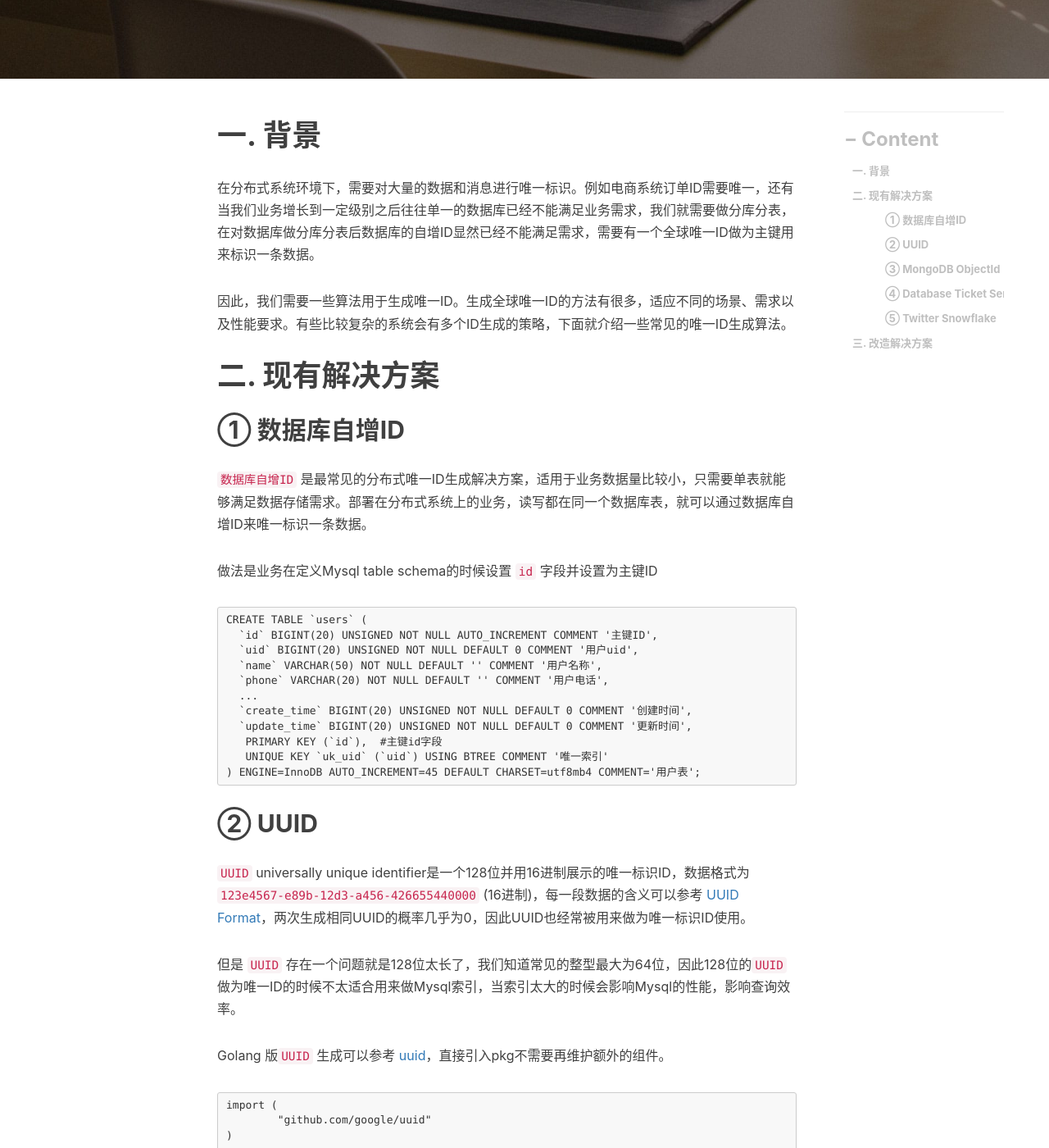
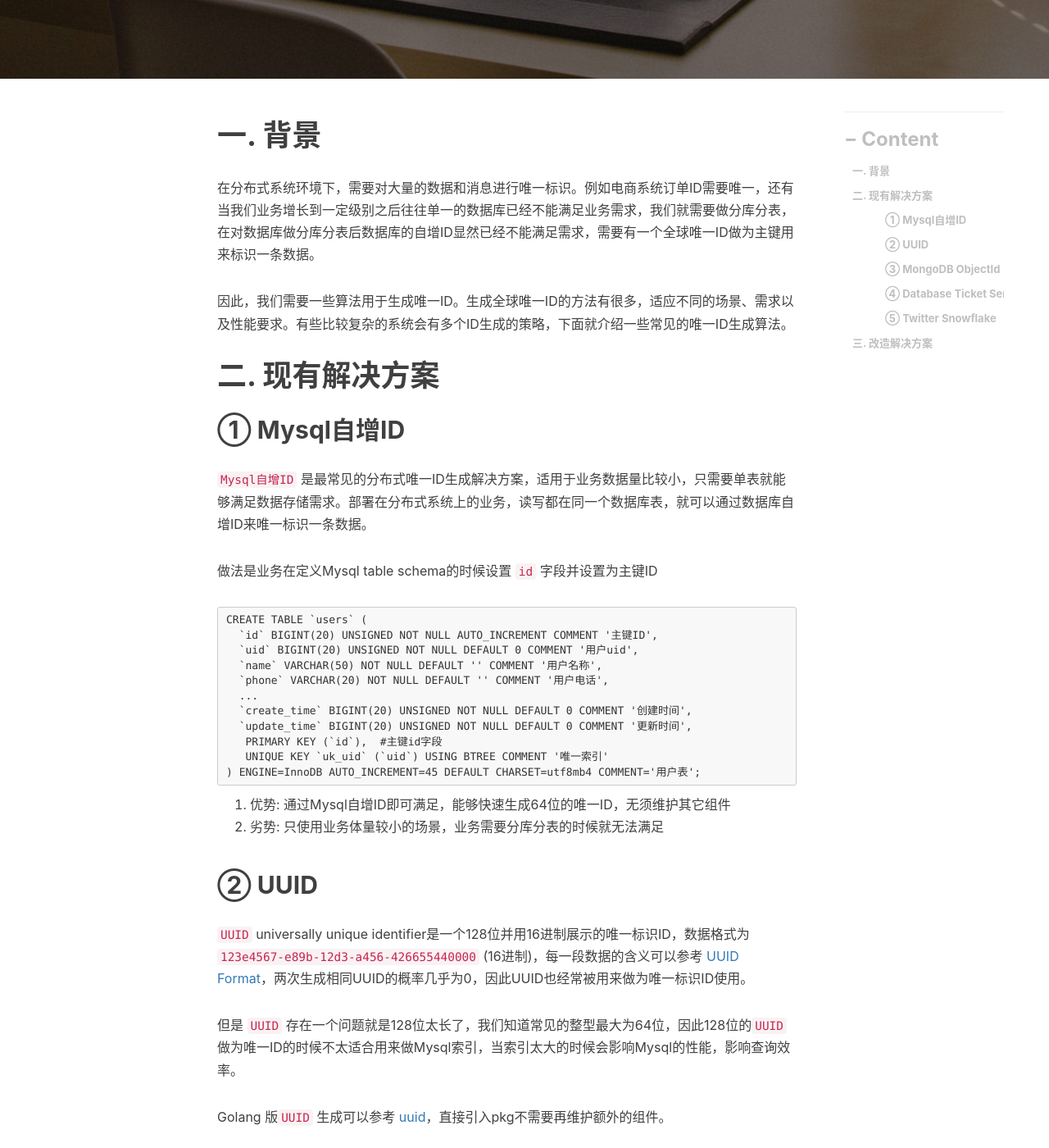
Before and after one commit to engru/chenguolin.github.io, a Jekyll site: the page built from _posts/2017-07-09-【基础-6】分布式唯一ID生成算法.md, in a window 1280 px wide and 1400 px high, scrolled down 421 px. Shown: the whole window at 82% size. Built offline with Jekyll 4.4.1, drawn with Linux system fonts in a browser that asks for light colours; nearby versions of some CDN libraries; comment, search, counter and statistics services are not loaded; some of the changed text lies outside the part shown.

Commit message:
Update 2017-07-09-【基础-6】分布式唯一ID生成算法.md

````diff
--- a/_posts/2017-07-09-【基础-6】分布式唯一ID生成算法.md
+++ b/_posts/2017-07-09-【基础-6】分布式唯一ID生成算法.md
@@ -12,8 +12,8 @@ tags:          #标签
 因此，我们需要一些算法用于生成唯一ID。生成全球唯一ID的方法有很多，适应不同的场景、需求以及性能要求。有些比较复杂的系统会有多个ID生成的策略，下面就介绍一些常见的唯一ID生成算法。
 
 # 二. 现有解决方案
-## ① 数据库自增ID
-`数据库自增ID` 是最常见的分布式唯一ID生成解决方案，适用于业务数据量比较小，只需要单表就能够满足数据存储需求。部署在分布式系统上的业务，读写都在同一个数据库表，就可以通过数据库自增ID来唯一标识一条数据。
+## ① Mysql自增ID
+`Mysql自增ID` 是最常见的分布式唯一ID生成解决方案，适用于业务数据量比较小，只需要单表就能够满足数据存储需求。部署在分布式系统上的业务，读写都在同一个数据库表，就可以通过数据库自增ID来唯一标识一条数据。
 
 做法是业务在定义Mysql table schema的时候设置 `id` 字段并设置为主键ID
 
@@ -30,6 +30,9 @@ CREATE TABLE `users` (
    UNIQUE KEY `uk_uid` (`uid`) USING BTREE COMMENT '唯一索引'
 ) ENGINE=InnoDB AUTO_INCREMENT=45 DEFAULT CHARSET=utf8mb4 COMMENT='用户表';
 ```
+
+1. 优势: 通过Mysql自增ID即可满足，能够快速生成64位的唯一ID，无须维护其它组件
+2. 劣势: 只使用业务体量较小的场景，业务需要分库分表的时候就无法满足
 
 ## ② UUID
 `UUID` universally unique identifier是一个128位并用16进制展示的唯一标识ID，数据格式为 `123e4567-e89b-12d3-a456-426655440000` (16进制)，每一段数据的含义可以参考 [UUID Format](https://en.wikipedia.org/wiki/Universally_unique_identifier)，两次生成相同UUID的概率几乎为0，因此UUID也经常被用来做为唯一标识ID使用。
@@ -50,6 +53,9 @@ func NewUUID() string {
 }
 ```
 
+1. 优势: 无须维护其它主键，只需要代码引用即可生成，而且能够保证ID唯一
+2. 劣势: 128位长度占用16字节，空间使用较大，不适合用做Mysql索引
+
 ## ③ MongoDB ObjectId
 [MongoDB ObjectId](https://docs.mongodb.com/manual/reference/method/ObjectId/) 是一个96位并用16进制展示的唯一标识ID，类似`507f1f77bcf86cd799439011` (16进制)。
 
@@ -61,6 +67,9 @@ MongoDB ObjectId 数据由3部分组成
 
 `MongoDB ObjectId` 虽然比 `UUID` 长度更小但还是比64位大很多，因此做为唯一ID的时候不太适合用来做Mysql索引，当索引太大的时候会影响Mysql的性能，影响查询效率。
 同时如果业务使用`MongoDB ObjectId` 来生成唯一ID会引入 `MongoDB` 组件，需要多维护一个 `MongoDB`组件。
+
+1. 优势: 相对于`UUID`生成的唯一ID只需要96位占用12字节
+2. 劣势: 96位长度占用12字节，空间使用较大，不适合用做Mysql索引；需要多
 
 ## ④ Database Ticket Servers
 `UUID` 和 `MongoDB ObjectId` 这两种解决方案生成的唯一ID都超过了64位，所以如果想要生成64位唯一ID我们可以借鉴 `数据库自增ID` 思路，通过提供一个中心化的发号器服务来生成唯一ID。
@@ -85,6 +94,8 @@ MongoDB ObjectId 数据由3部分组成
 `注意: REPLACE和INSERT比较类似，REPLACE行为是先删除老的数据，再插入新的数据，这样就能够保证每次执行REPLACE，主键ID都能够自增。`
 
 
+
 ## ⑤ Twitter Snowflake
+[Twitter Snowflake](https://github.com/twitter-archive/snowflake/tree/snowflake-2010) 算法是
 
 # 三. 改造解决方案
````
